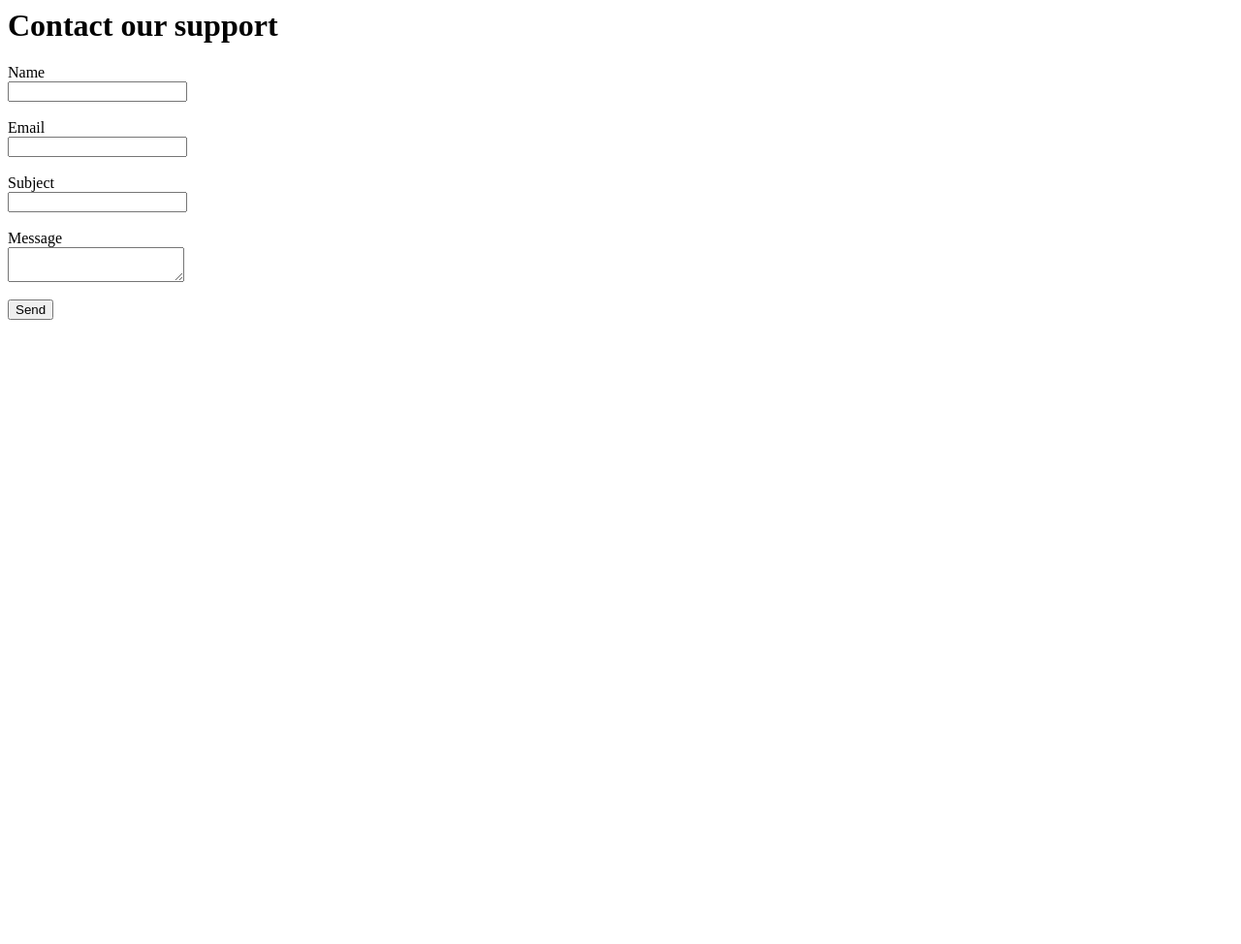
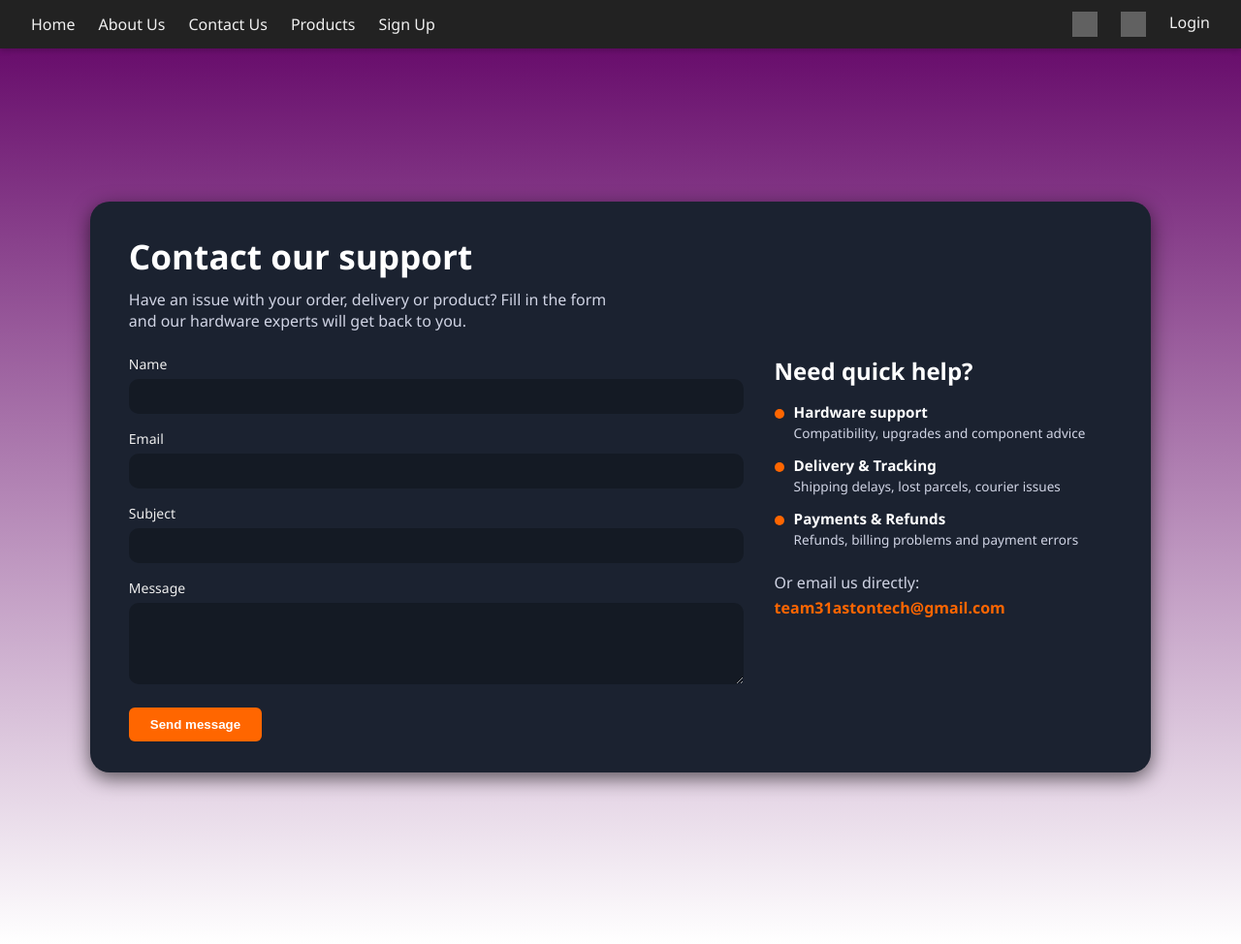
Before and after one commit to Zaid748-collab/Team-31, a Django app: page /contact/ in a window 1280 px wide. Shown: the whole page at 97% size. Before the commit the page ends 330 px from the top, so only its background shows below. Run offline with Django 5.2, Linux system fonts and the light colour scheme; parts of the project's set-up code (start-up, migrations or seed data) failed here and were passed over; grey boxes are pictures that could not be loaded.

Commit message:
Updated Contact Us page design + improved help section

```diff
--- a/Team31Project/Contact_Us/templates/Contact_Us/Contact_Us.html
+++ b/Team31Project/Contact_Us/templates/Contact_Us/Contact_Us.html
@@ -1,23 +1,89 @@
-<h1>Contact our support</h1>
+{% extends 'base.html' %}
+{% load static %}
 
-<form method="POST" action="">
-    {% csrf_token %}
+{% block title %}Contact Us{% endblock %}
 
-    <label>Name</label><br>
-    <input type="text" name="name"><br><br>
+{% block extra_css %}
+<link rel="stylesheet" href="{% static 'css/contact.css' %}">
+{% endblock %}
 
-    <label>Email</label><br>
-    <input type="email" name="email"><br><br>
+{% block content %}
+<main class="contact-page">
+    <section class="contact-card">
+        <div class="contact-left">
+            <h1 class="contact-title">Contact our support</h1>
+            <p class="contact-subtitle">
+                Have an issue with your order, delivery or product?
+                Fill in the form and our hardware experts will get back to you.
+            </p>
 
-    <label>Subject</label><br>
-    <input type="text" name="subject"><br><br>
+            <form method="POST" class="contact-form">
+                {% csrf_token %}
 
-    <label>Message</label><br>
-    <textarea name="message"></textarea><br><br>
+                <div class="form-row">
+                    <label for="name">Name</label>
+                    <input type="text" id="name" name="name" required>
+                </div>
 
-    <button type="submit">Send</button>
-</form>
+                <div class="form-row">
+                    <label for="email">Email</label>
+                    <input type="email" id="email" name="email" required>
+                </div>
 
-{% if success %}
-<p style="color: green;">Message sent!</p>
-{% endif %}
+                <div class="form-row">
+                    <label for="subject">Subject</label>
+                    <input type="text" id="subject" name="subject" required>
+                </div>
+
+                <div class="form-row">
+                    <label for="message">Message</label>
+                    <textarea id="message" name="message" rows="4" required></textarea>
+                </div>
+
+                <button type="submit" class="btn-primary">Send message</button>
+
+                {% if success %}
+                    <p class="success-msg">Message sent! Our team will contact you soon 👌</p>
+                {% endif %}
+            </form>
+        </div>
+
+        <div class="contact-right">
+            <h2>Need quick help?</h2>
+
+            <ul class="contact-help-list">
+                <li>
+                    <div class="help-bullet"></div>
+                    <div class="help-text">
+                        <span class="help-title">Hardware support</span>
+                        <span class="help-desc">Compatibility, upgrades and component advice</span>
+                    </div>
+                </li>
+
+                <li>
+                    <div class="help-bullet"></div>
+                    <div class="help-text">
+                        <span class="help-title">Delivery & Tracking</span>
+                        <span class="help-desc">Shipping delays, lost parcels, courier issues</span>
+                    </div>
+                </li>
+
+                <li>
+                    <div class="help-bullet"></div>
+                    <div class="help-text">
+                        <span class="help-title">Payments & Refunds</span>
+                        <span class="help-desc">Refunds, billing problems and payment errors</span>
+                    </div>
+                </li>
+            </ul>
+
+            <div class="contact-email">
+                <p class="contact-email-label">Or email us directly:</p>
+                <a href="mailto:team31astontech@gmail.com" class="contact-email-link">
+                    team31astontech@gmail.com
+                </a>
+            </div>
+        </div>
+    </section>
+</main>
+{% endblock %}
--- /dev/null
+++ b/Team31Project/static/css/contact.css
@@ -0,0 +1,168 @@
+/* === CONTACT PAGE LAYOUT === */
+
+.contact-page {
+  min-height: calc(100vh - 80px);
+  display: flex;
+  align-items: center;
+  justify-content: center;
+  padding: 60px 5% 80px;
+}
+
+/* Carte principale (comme les cartes produits) */
+.contact-card {
+  background: #1b2230;             /* même style que .product-card / .category-card */
+  border-radius: 20px;
+  padding: 32px 40px;
+  max-width: 1100px;
+  width: 100%;
+  display: grid;
+  grid-template-columns: 2fr 1.1fr;
+  gap: 32px;
+  box-shadow: 0 6px 20px rgba(0, 0, 0, 0.6);
+}
+
+/* Colonne gauche : formulaire */
+
+.contact-title {
+  font-size: 2.2rem;
+  margin: 0 0 10px;
+  color: #ffffff;
+}
+
+.contact-subtitle {
+  margin: 0 0 24px;
+  color: #d0d4e4;
+  max-width: 520px;
+}
+
+.contact-form .form-row {
+  display: flex;
+  flex-direction: column;
+  margin-bottom: 16px;
+}
+
+.contact-form label {
+  margin-bottom: 6px;
+  font-size: 14px;
+  color: #eee;
+}
+
+.contact-form input,
+.contact-form textarea {
+  border-radius: 10px;
+  border: none;
+  padding: 10px 12px;
+  font-size: 14px;
+  outline: none;
+  background: #141a24;          /* champs légèrement plus clairs que le fond */
+  color: #fff;
+}
+
+/* Bouton – aligné avec le thème global (orange) */
+
+.btn-primary {
+  margin-top: 8px;
+  background-color: #ff6600;
+  color: #fff;
+  border: none;
+  padding: 10px 22px;
+  border-radius: 6px;
+  cursor: pointer;
+  font-weight: 600;
+  transition: background-color 0.3s ease,
+              transform 0.2s ease,
+              box-shadow 0.2s ease;
+}
+
+.btn-primary:hover {
+  background-color: #ffa64d;
+  transform: translateY(-2px);
+  box-shadow: 0 6px 20px rgba(255, 102, 0, 0.3);
+}
+
+.success-msg {
+  margin-top: 10px;
+  color: #69f0ae;
+  font-size: 0.9rem;
+}
+
+/* === COLONNE DROITE : HELP SECTION (version pro) === */
+
+.contact-right {
+  align-self: center;
+}
+
+/* Titre */
+.contact-right h2 {
+  margin-top: 0;
+  margin-bottom: 16px;
+  font-size: 1.5rem;
+  color: #ffffff;
+}
+
+/* Liste d'aide */
+.contact-help-list {
+  list-style: none;
+  padding: 0;
+  margin: 0 0 24px;
+}
+
+.contact-help-list li {
+  display: flex;
+  align-items: flex-start;
+  gap: 10px;
+  margin-bottom: 14px;
+}
+
+/* Petit rond neutre au lieu d'emoji */
+.help-bullet {
+  width: 10px;
+  height: 10px;
+  border-radius: 999px;
+  background: #ff6600;
+  margin-top: 7px;
+}
+
+/* Texte des lignes */
+.help-text {
+  display: flex;
+  flex-direction: column;
+  gap: 2px;
+}
+
+.help-title {
+  color: #ffffff;
+  font-size: 0.95rem;
+  font-weight: 600;
+}
+
+.help-desc {
+  color: #d0d4e4;
+  font-size: 0.85rem;
+}
+
+/* Email */
+
+.contact-email-label {
+  color: #d0d4e4;
+  margin: 8px 0 4px;
+}
+
+.contact-email-link {
+  font-weight: 600;
+  color: #ff6600;
+  text-decoration: none;
+}
+
+.contact-email-link:hover {
+  text-decoration: underline;
+}
+
+/* === RESPONSIVE === */
+
+@media (max-width: 900px) {
+  .contact-card {
+    grid-template-columns: 1fr;
+    padding: 24px 20px;
+  }
+}
```
